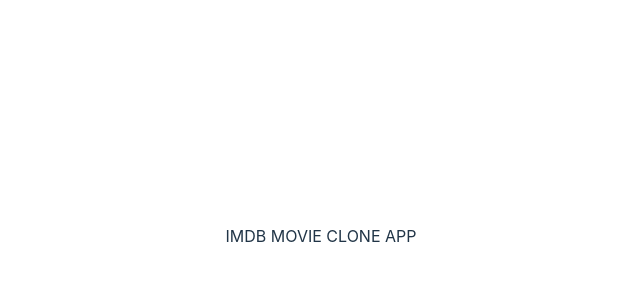
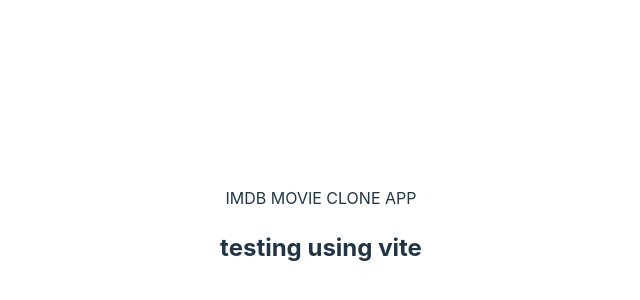
Before and after one commit to Prathyusha1993/imdb-movie-clone-app-new, a React (Vite) app: page / in a window 1280 px wide. Shown: the part 164-464 px from the top of the page, without its empty margins (319-959 px from the left). Built offline with nearby package versions, Linux system fonts and the light colour scheme.

Commit message:
created app using vite

```diff
--- a/src/App.jsx
+++ b/src/App.jsx
@@ -7,6 +7,7 @@
   return (
     <>
       <div>IMDB MOVIE CLONE APP</div>
+      <h2>testing using vite</h2>
     </>
   );
 }
```
